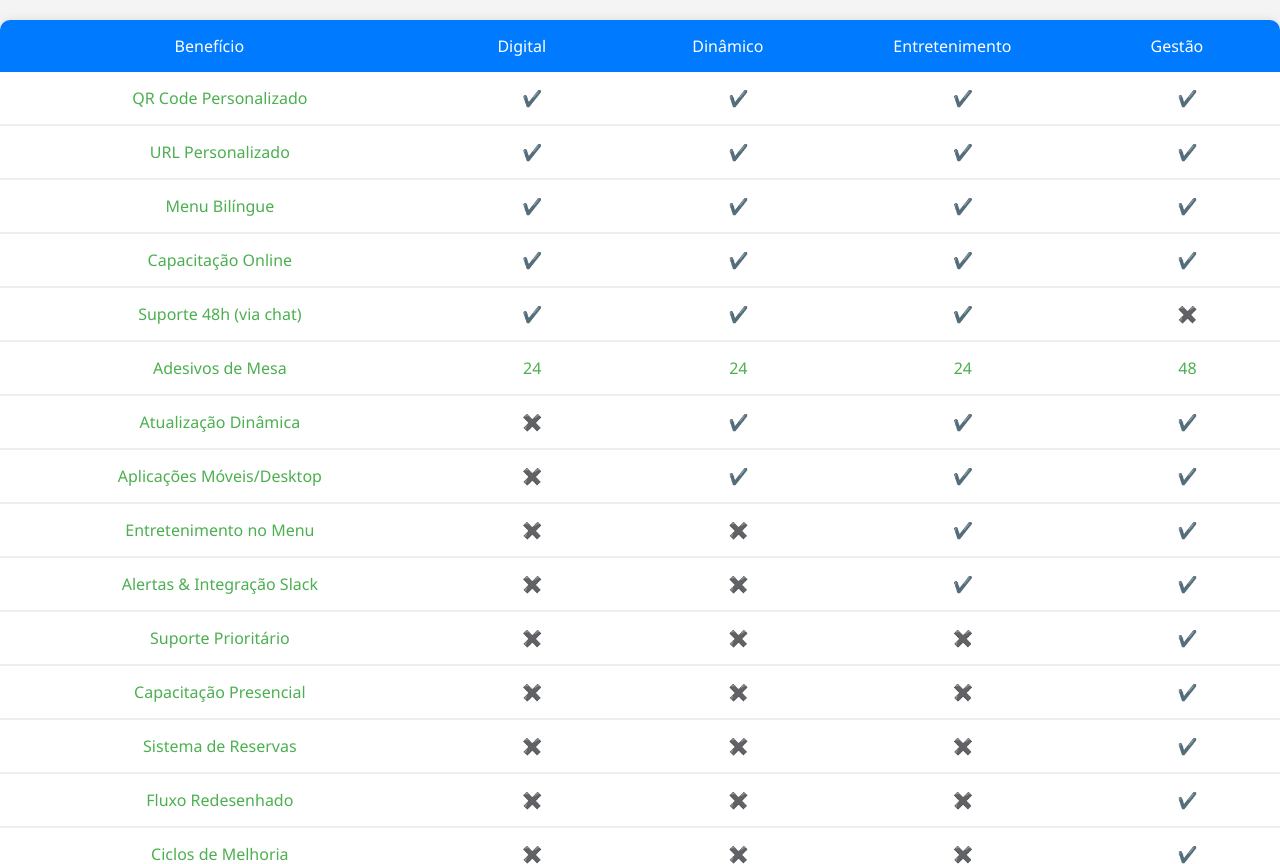
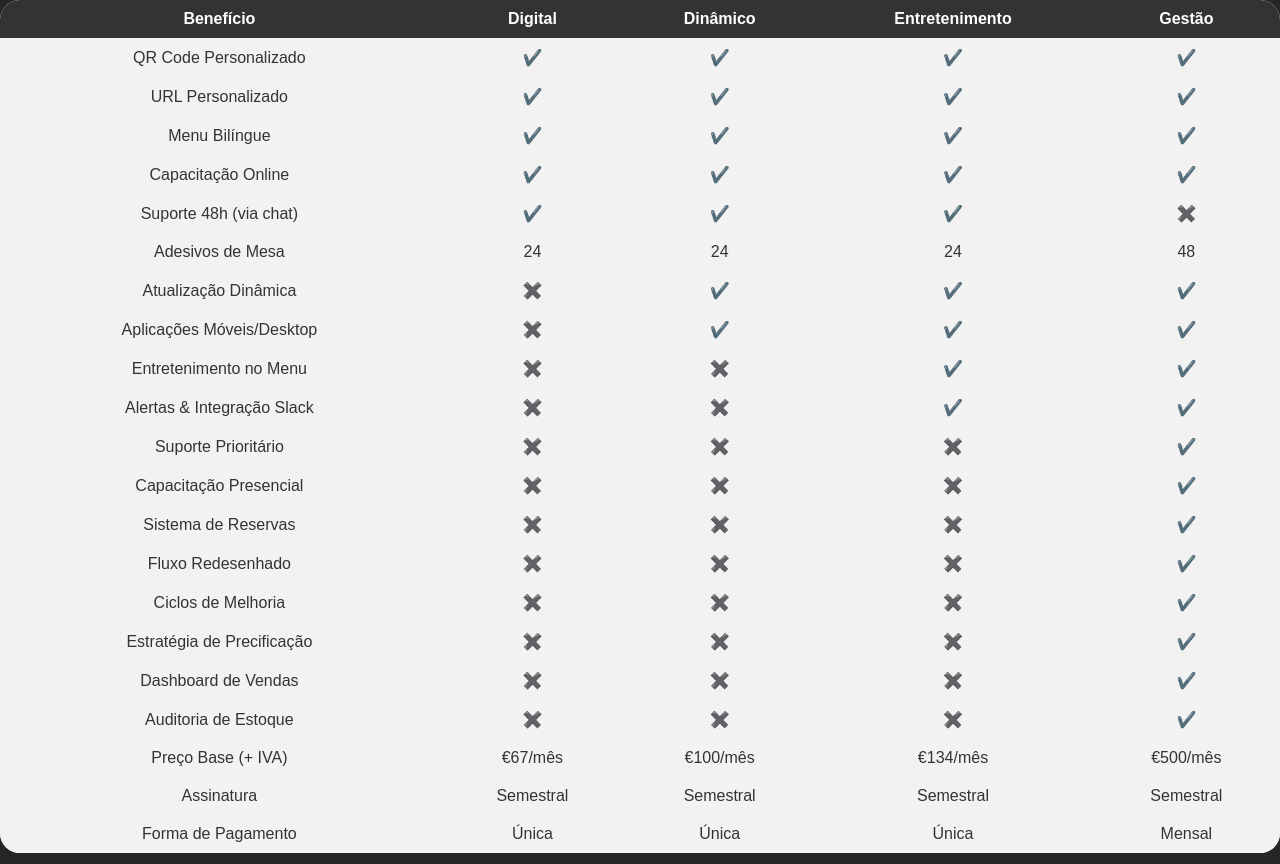
Before and after one commit to beloureiro/4menutbpriceplanpt, a plain HTML site: page index.html in a window 1280 px wide. Shown: the top 864 px of the page. Drawn offline with Linux system fonts and the light colour scheme.

Commit message:
Update styles.css

```diff
--- a/styles.css
+++ b/styles.css
@@ -4,66 +4,53 @@
     padding: 0;
     box-sizing: border-box;
 }
+
 body {
-    background-color: #f4f4f4; /* fundo mais claro para a página toda */
-    color: #333; /* texto escuro para legibilidade */
-    font-family: 'Segoe UI', Tahoma, Geneva, Verdana, sans-serif; /* fonte moderna */
+    background-color: #262626; /* fundo escuro para a página toda */
+    color: #ffffff; /* texto branco para legibilidade */
+    font-family: Arial, sans-serif; /* fonte padrão */
 }
 
 table {
     width: 100%; /* largura total da tabela */
     border-collapse: collapse; /* sem espaçamento entre bordas das células */
-    margin: 20px 0; /* espaço acima e abaixo da tabela */
-    border-radius: 10px; /* bordas arredondadas para a tabela */
-    overflow: hidden; /* esconder o overflow para manter as bordas arredondadas */
-    background-color: #fff; /* fundo branco para a tabela */
-    box-shadow: 0 0 10px rgba(0,0,0,0.1); /* sombra leve para dar profundidade */
+    margin-bottom: 20px; /* espaço abaixo da tabela */
+    border-radius: 20px; /* bordas arredondadas */
+    overflow: hidden; /* esconde o conteúdo que exceda as bordas arredondadas */
+    background-color: #ffffff; /* fundo branco para contraste */
 }
 
 th, td {
-    padding: 15px; /* espaçamento interno maior para células */
-    text-align: center; /* centralizando texto */
-    font-size: 16px; /* tamanho de fonte maior */
+    padding: 10px; /* espaçamento interno para células */
+    text-align: center; /* centraliza o conteúdo das células */
+    font-size: 16px; /* tamanho da fonte aumentado */
 }
 
 th {
-    background-color: #007bff; /* fundo azul para cabeçalhos */
+    background-color: #333333; /* cor de fundo mais escura para os cabeçalhos */
     color: #ffffff; /* texto branco */
-    font-weight: normal; /* remove bold dos cabeçalhos */
 }
 
-tr:not(:last-child) td {
-    border-bottom: 2px solid #eeeeee; /* borda inferior mais visível para as linhas */
+td {
+    background-color: #f2f2f2; /* cor de fundo mais clara para as células */
+    color: #333333; /* texto mais escuro */
 }
 
 .nao-incluido {
-    color: red; /* cor vermelha para o texto 'X' */
+    color: red; /* ícones 'X' em vermelho */
 }
 
-/* Estilizando os ícones de verificação e cruzamento */
-td:not(.nao-incluido) {
-    color: #4CAF50; /* cor verde discreto para o texto de verificação */
+.verificado {
+    color: #4caf50; /* ícones de verificação em verde discreto */
 }
 
-/* Adicionar ícones mais discretos */
-td:before {
-    font-family: 'Font Awesome 5 Free'; /* usando font awesome para ícones */
-    content: '\f00c'; /* ícone de verificação do font awesome */
-    color: #4CAF50; /* cor verde discreto */
-    margin-right: 5px; /* espaço antes do texto */
+.texto-centro {
+    text-align: center; /* centraliza o texto */
 }
 
-td.nao-incluido:before {
-    content: '\f00d'; /* ícone de cruzamento do font awesome */
-    color: red; /* cor vermelha para o ícone 'X' */
+/* Estilos adicionais para ícones e detalhes */
+.icon {
+    font-size: 0.85em; /* reduzir o tamanho dos ícones */
+    display: inline-block; /* permite o controle de tamanho e alinhamento */
+    vertical-align: middle; /* alinha os ícones verticalmente ao meio */
 }
-
-/* Estilo para os preços e assinaturas para distingui-los um pouco */
-td.preco, td.assinatura {
-    font-weight: bold; /* texto em negrito para maior destaque */
-}
-
-/* Centraliza os elementos na última linha de acordo com os cabeçalhos */
-td:last-child {
-    text-align: center;
-}
```
